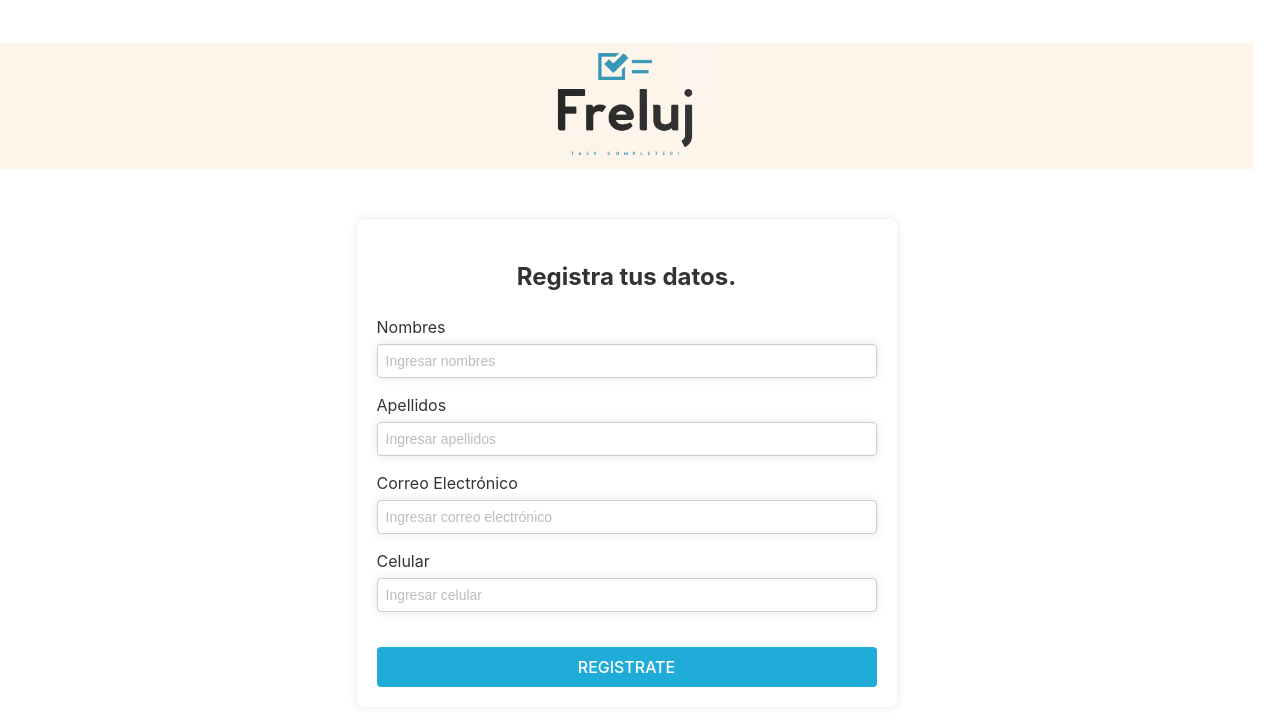
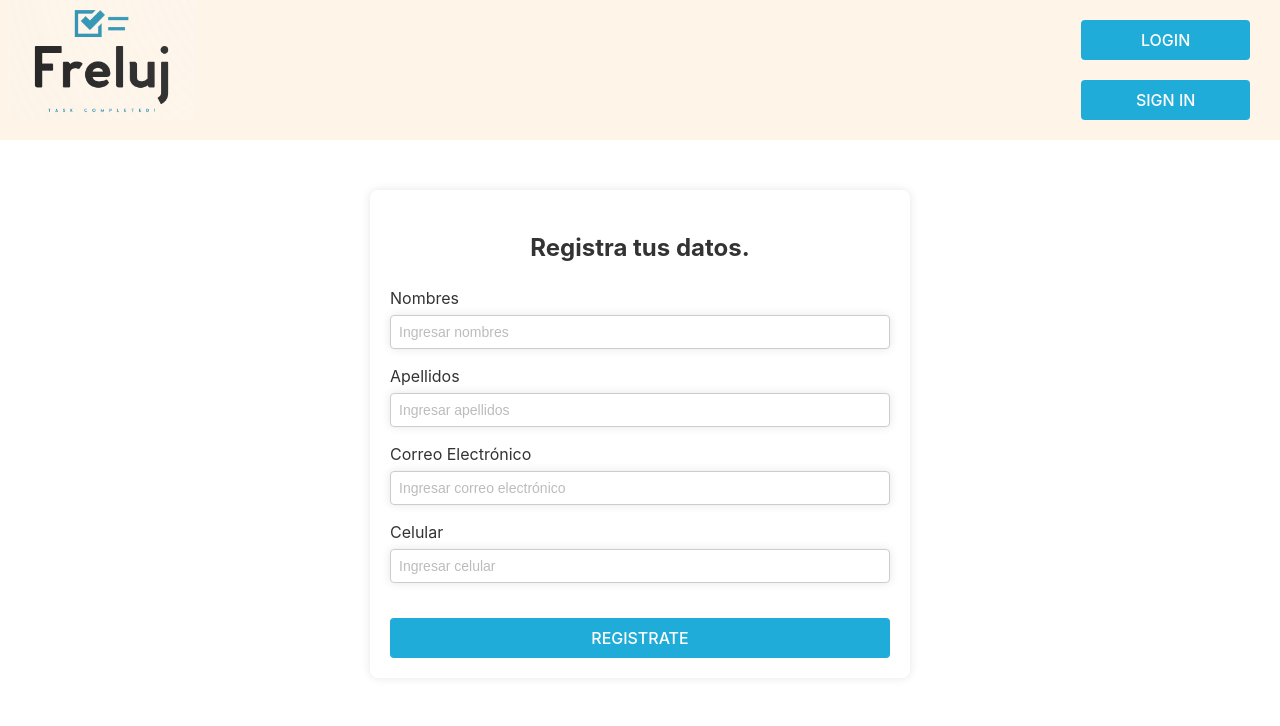
Before and after one commit to Frd1029/proyect_todoappFRONT, a React (Vite) app in the folder todoapp/: page / in a window 1280 px wide. Shown: the top 726 px of the page. Built offline with nearby package versions, Linux system fonts and the light colour scheme.

Commit message:
feat: Modified header.css file to align buttoms components to the left

```diff
--- a/todoapp/src/App.css
+++ b/todoapp/src/App.css
@@ -1,3 +1,12 @@
-.app {
-background-color: #fef4e8;
+/* index.css */
+body, html {
+    margin: 0;
+    padding: 0;
+    height: 100%;
 }
+
+/* Asegúrate de que los elementos principales no tengan margen o padding */
+.App {
+    margin: 0;
+    padding: 0;
+}
--- a/todoapp/src/components/Form/Form.css
+++ b/todoapp/src/components/Form/Form.css
@@ -1,4 +1,3 @@
-/* components/Form/Form.css */
 .formulario {
     max-width: 500px;
     margin: 50px auto;
--- a/todoapp/src/components/Header/Header.css
+++ b/todoapp/src/components/Header/Header.css
@@ -1,12 +1,13 @@
-
-
 .header{
-    width: 100%;
+    display: flex;
+    justify-content: space-between;
+    max-width: 100%;
+    align-items: center; /* Centra verticalmente los elementos */
     background-color: #fef4e8;
-    text-align: center;
+    padding: 0px 30px 20px 10px; /* Agrega un padding al header */
 }
 
 .header img {
-    align-items: center;
-    max-width: 15%;
+    align-items: flex-start;
+    width: 15%;
 }
--- a/todoapp/src/components/Header/index.jsx
+++ b/todoapp/src/components/Header/index.jsx
@@ -1,10 +1,17 @@
-import "./Header.css"
+import React from 'react';
+import './Header.css';
+import Button from '../Buttom/index.jsx';
 
-//Colores
 function Header() {
-    return <header className="header">
-        <img src="/img/FrelujHeader.png" alt='Org' />
-    </header>
+    return (
+        <header className="header">
+            <img src="/img/FrelujHeader.png" alt="Org" />
+            <div className="buttons">
+                <Button className="buttom-header">Login</Button>
+                <Button className="buttom-header">Sign In</Button>
+            </div>
+        </header>
+    );
 }
 
-export default Header
+export default Header;
--- a/todoapp/src/index.css
+++ b/todoapp/src/index.css
@@ -24,7 +24,7 @@ a:hover {
 
 body {
   margin: 0;
-  display: flex;
+  display: block;
   place-items: center;
   min-width: 320px;
   min-height: 100vh;
```
